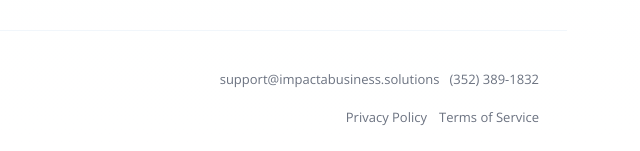
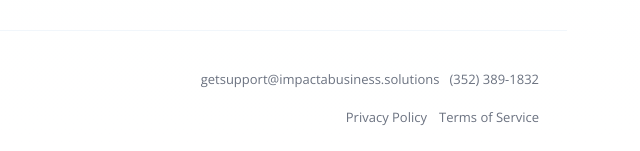
Before and after one commit to alejso2112/IMPACTA, a plain HTML site: page terms.html in a window 1280 px wide. Shown: the part 1653-1804 px from the top of the page, 623-1263 px from the left. Drawn offline with nearby package versions, Linux system fonts and the light colour scheme.

```diff
--- a/terms.html
+++ b/terms.html
@@ -44,7 +44,7 @@ c. Transmit any malicious or technologically harmful material.</p><p></p><h3>5.
           <span class="small muted"> Owned and Operated in Ocala, FL, USA</span>
         </div>
         <div style="display:flex;gap:10px;align-items:center">
-          <a class="small muted" href="mailto:support@impactabusiness.solutions">support@impactabusiness.solutions</a>
+          <a class="small muted" href="mailto:support@impactabusiness.solutions">getsupport@impactabusiness.solutions</a>
           <a class="small muted" href="tel:+13523891832">(352) 389-1832</a>
         </div>
       </div>
@@ -59,4 +59,5 @@ c. Transmit any malicious or technologically harmful material.</p><p></p><h3>5.
     </div>
   </footer>
 </body>
+
 </html>
```
